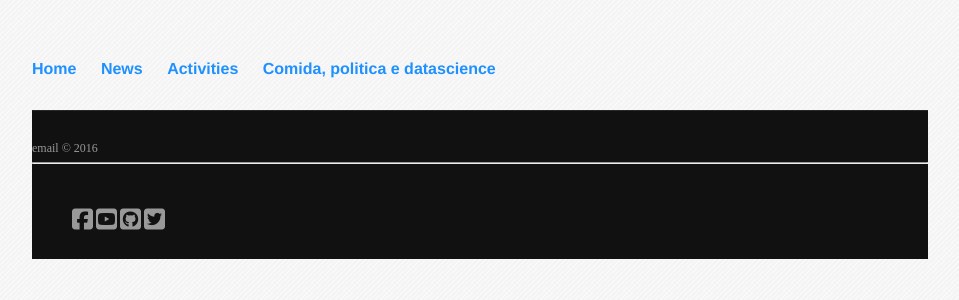
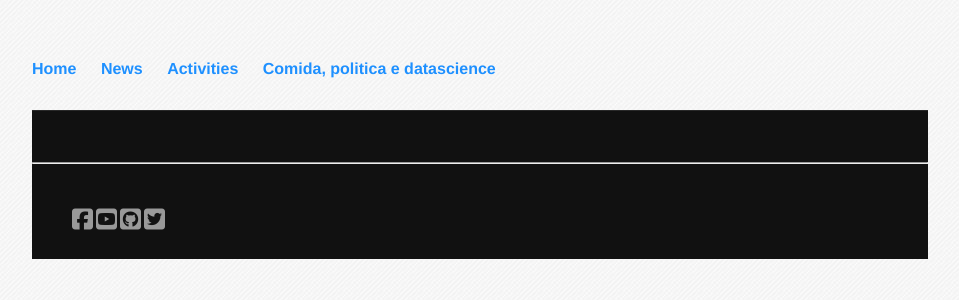
Before and after one commit to pedrocostaferreira/pedrocostaferreira.github.io, a Jekyll site: the page built from index.html, in a window 1280 px wide. Shown: the top 300 px of the page, without its empty margins (160-1119 px from the left). Built offline with Jekyll 4.4.1, drawn with Linux system fonts in a browser that asks for light colours; nearby versions of some CDN libraries; library files that are not in the unit come from our copies.

Commit message:
Update default.html

```diff
--- a/_layouts/default.html
+++ b/_layouts/default.html
@@ -42,7 +42,7 @@
 
         	<div class="span12">
         		<br>
-	        <a href="mailto:pedro.guilherme@fgv.br">email</a> &copy; 2016
+	        <!--<a href="mailto:pedro.guilherme@fgv.br">email</a> &copy; 2016-->
 
 	<br>
 
```
